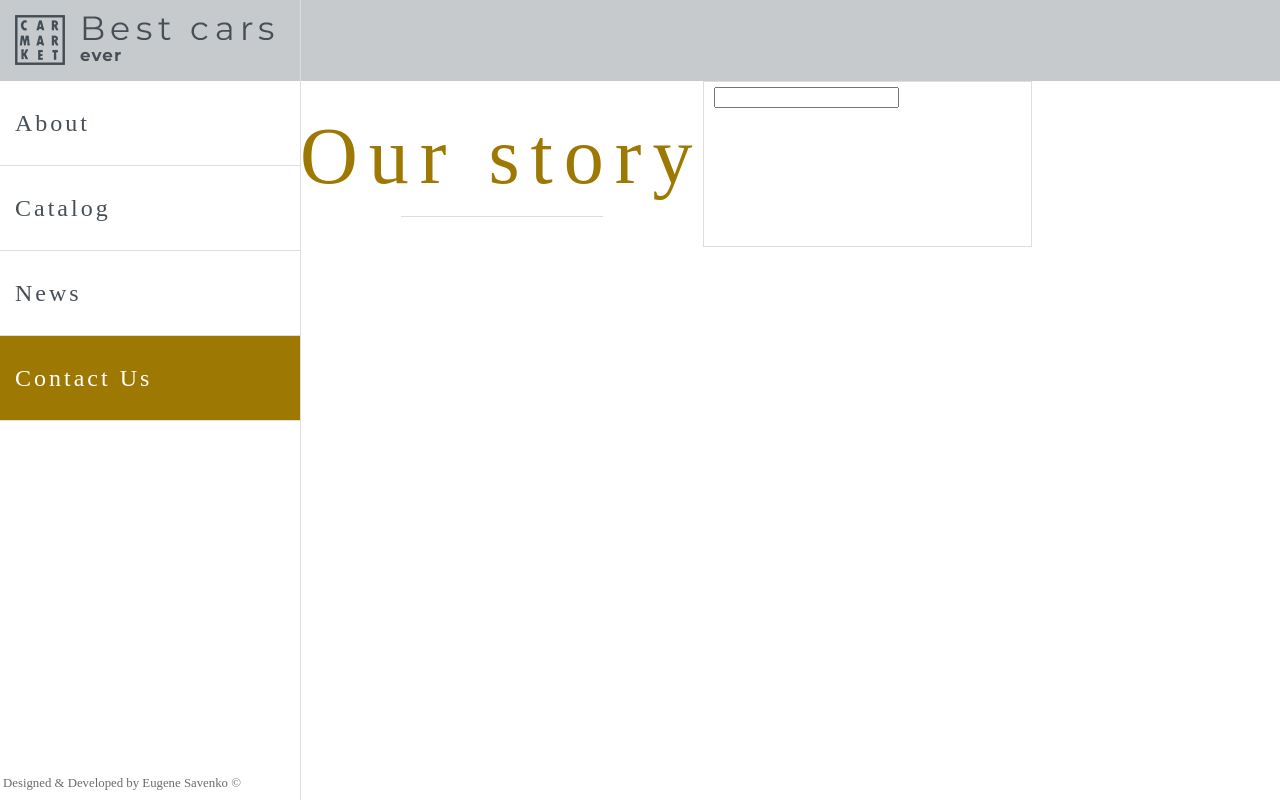
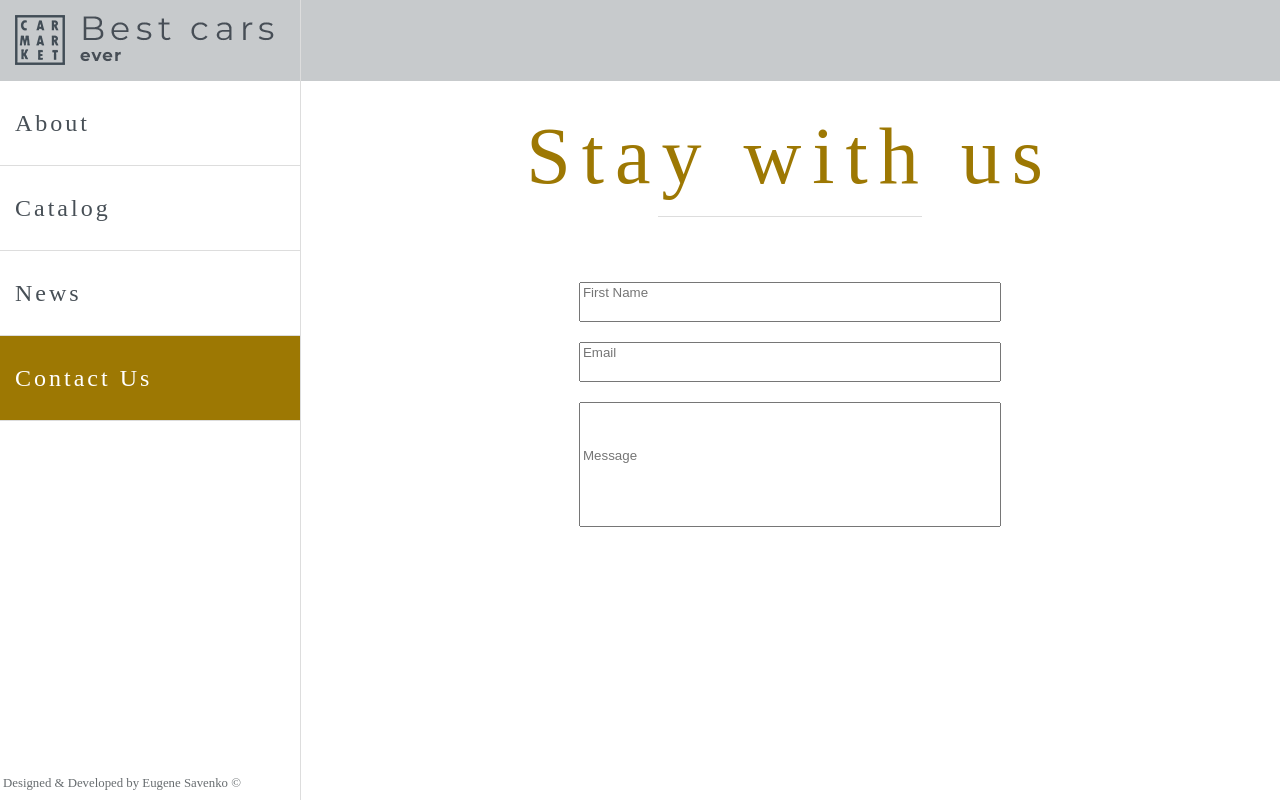
Before and after one commit to JeniaSavenko/best_of_the_best_site, a website: page contact_us.html in a window 1280 px wide. Drawn offline with Linux system fonts and the light colour scheme; a web font is replaced by a local one.

Commit message:
magistr yoba 29

```diff
--- a/contact_us.html
+++ b/contact_us.html
@@ -35,15 +35,18 @@
         </ul>
         <div class="sidebar-section__footer"><p>Designed & Developed by Eugene Savenko ©</p></div>
     </aside>
-    <section class="catalog-section">
-        <div class="catalog-section__inner">
-            <div class="about-section__title">Our story</div>
-            <div class="catalog-setion__item--m4--s6">
-                <div class="catalog-section__item-wrap">
-                    <div class="catalog-section__item-content">
-                        <input type="text" class="contact-us-section">
+    <section class="contact-us-section">
+        <div class="contact-us-section__inner">
+            <div class="contact-us-section__title">Stay with us</div>
+            <div class="contact-us-section__inner-wrap">
+            <div class="catalog-setion__item--m8">
+                <div class="contact-us-section__item-wrap">
+                    <div class="contact-us-section__item-content">
+                        <input placeholder="First Name" type="text" class="contact-us-section__input--name">
+                        <input placeholder="Email" type="text" class="contact-us-section__input--email">
+                        <input placeholder="Message" type="text" class="contact-us-section__input--msg">
                     </div>
-                    <div class="catalog-section__item-bottom">
+                    <div class="contact-us-section__item-bottom">
                     </div>
                 </div>
             </div>
--- /dev/null
+++ b/src/sass/sections/_contact-us.scss
@@ -0,0 +1,70 @@
+.contact-us-section {
+  display: flex;
+  width: 100%;
+  margin-left: 0;
+  margin-top: 81px;
+  height: calc(100vh - 81px);
+  justify-content: center;
+  @media (min-width: $md-screen) {
+    margin-left: auto;
+    width: calc(100% - 300px);
+  }
+  &__inner {
+    display: flex;
+    flex-direction: column;
+    &-wrap {
+      padding: {
+        left: 15px;
+        right: 15px;
+      }
+      @media (min-width: $md-screen) {
+        display: flex;
+        justify-content: space-around;
+        padding: 0;
+      }
+
+    }
+  }
+
+  &__title {
+    color: $solid-yellow;
+    text-align: center;
+    font-size: 5em;
+    letter-spacing: 11px;
+    margin-top: 35px;
+    padding-bottom: 60px;
+    position: relative;
+    &:after {
+      content: "";
+      margin: 20px auto 5px;
+      display: block;
+      width: 50%;
+      height: 1px;
+      background-color: $border-grey;
+    }
+  }
+
+  [class*="__item"] {
+    letter-spacing: 4px;
+    font-size: 18px;
+    line-height: 1.3;
+    [class$="-content"] {
+      display: flex;
+      flex-direction: column;
+    }
+  }
+
+  &__item-top {
+    margin-bottom: 35px;
+  }
+  [class*="input"]{
+    padding-bottom: 20px;
+    margin-bottom: 20px;
+    &::placeholder{
+     padding-top: 50px;
+    }
+  }
+  &__input--msg{
+    height: 100px;
+  }
+}
--- a/src/sass/style.scss
+++ b/src/sass/style.scss
@@ -15,4 +15,5 @@
 @import "sections/catalog";
 @import "sections/news";
 @import "sections/about";
+@import "sections/contact-us";
 @import "sections/mob-menu";
```
Also changed, not shown: dist/css/style.min.css.
